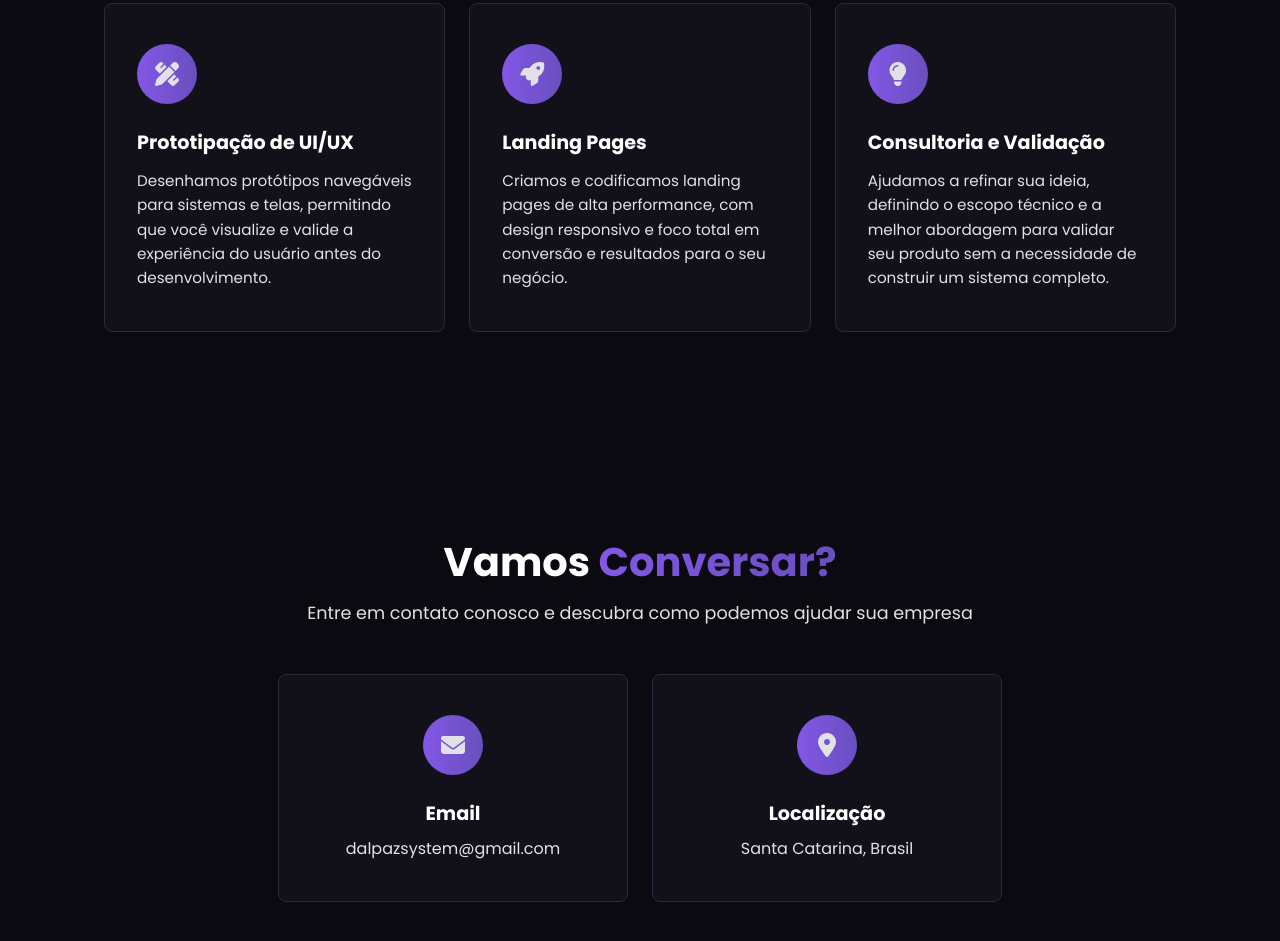
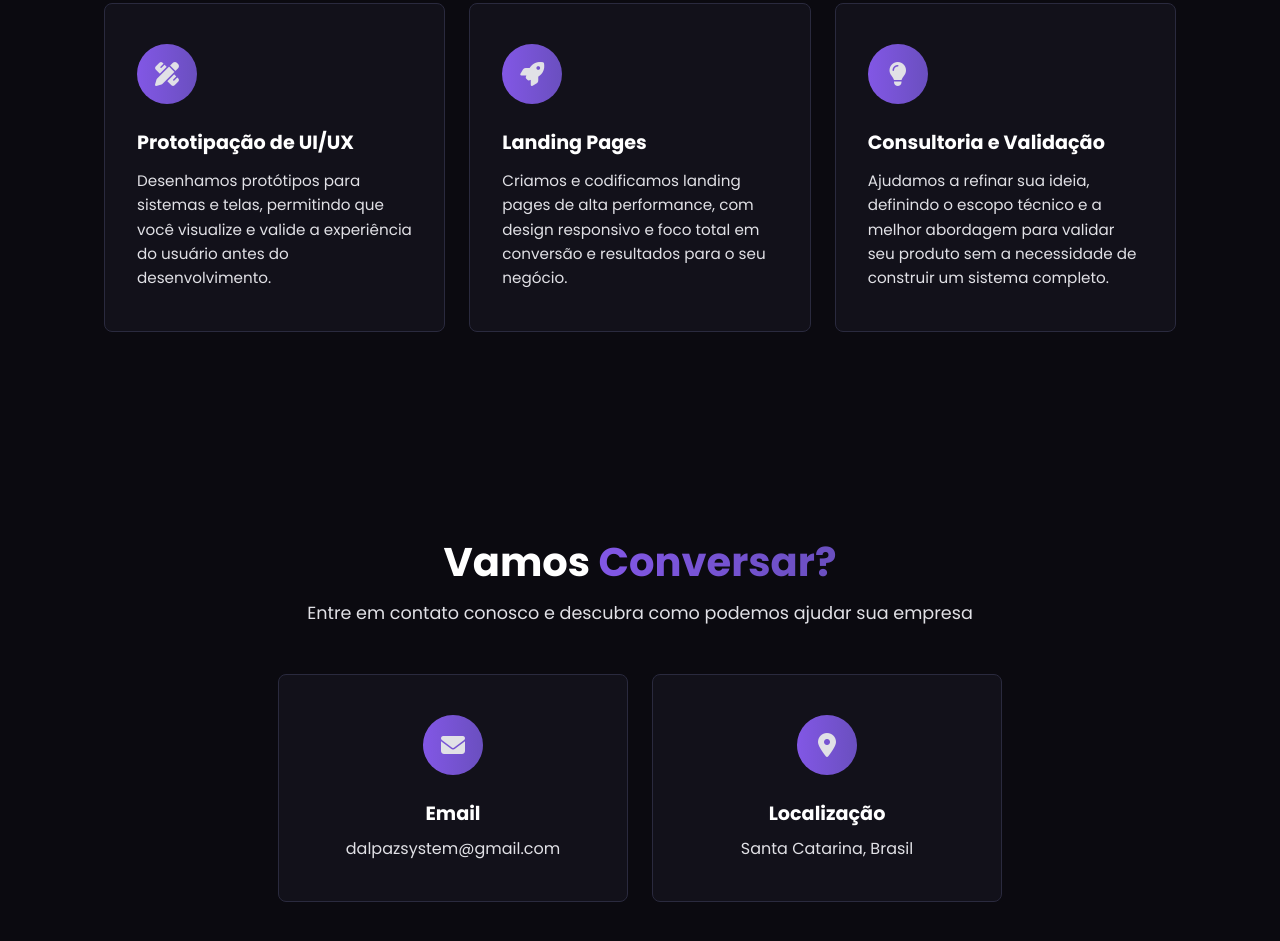
Before and after one commit to bdalpaz/DalpazSystem, a plain HTML site: page index.html in a window 1280 px wide. Shown: the part 1536-2477 px from the top of the page. Drawn offline with Linux system fonts and the light colour scheme.

Commit message:
feat: final

```diff
--- a/index.html
+++ b/index.html
@@ -51,7 +51,7 @@
                 <div class="card">
                     <div class="icon-wrapper"><i class="fa-solid fa-pen-ruler"></i></div>
                     <h3>Prototipação de UI/UX</h3>
-                    <p>Desenhamos protótipos navegáveis para sistemas e telas, permitindo que você visualize e valide a experiência do usuário antes do desenvolvimento.</p>
+                    <p>Desenhamos protótipos para sistemas e telas, permitindo que você visualize e valide a experiência do usuário antes do desenvolvimento.</p>
                 </div>
 
                 <div class="card">
```
